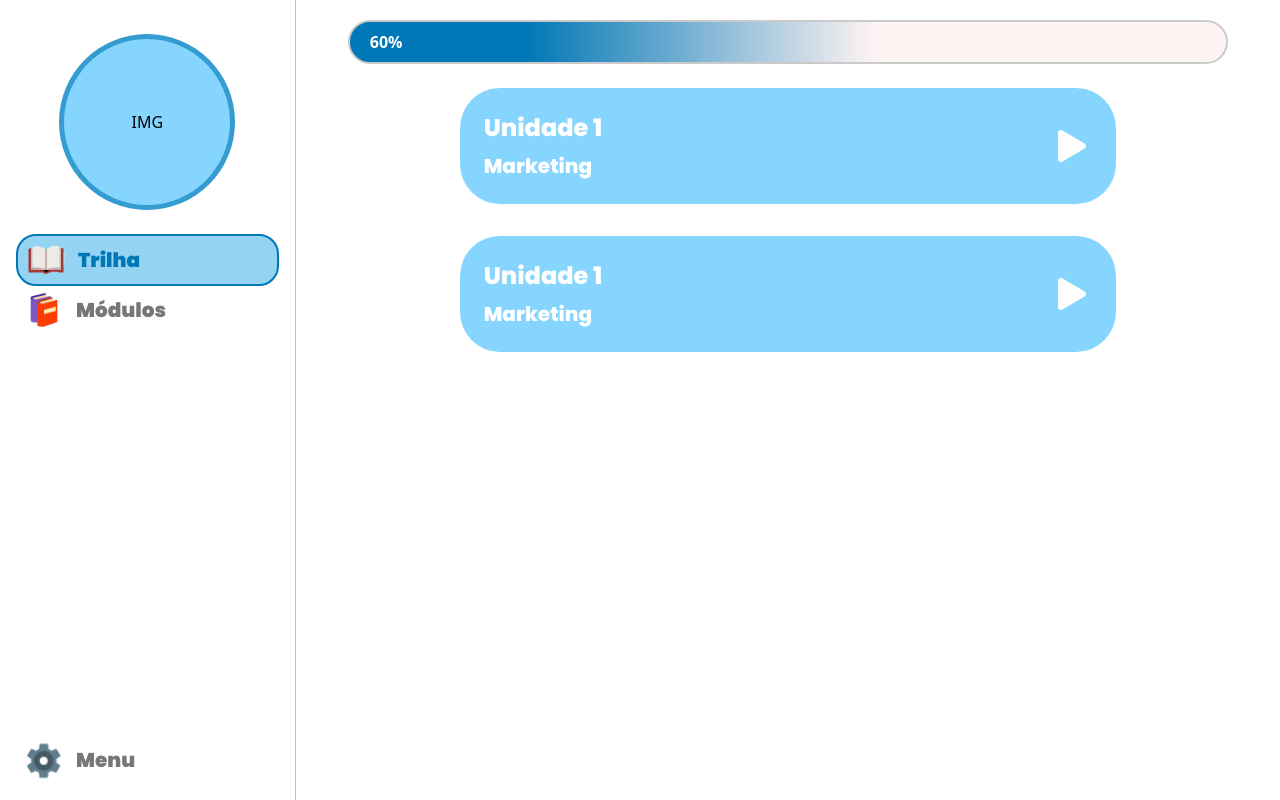
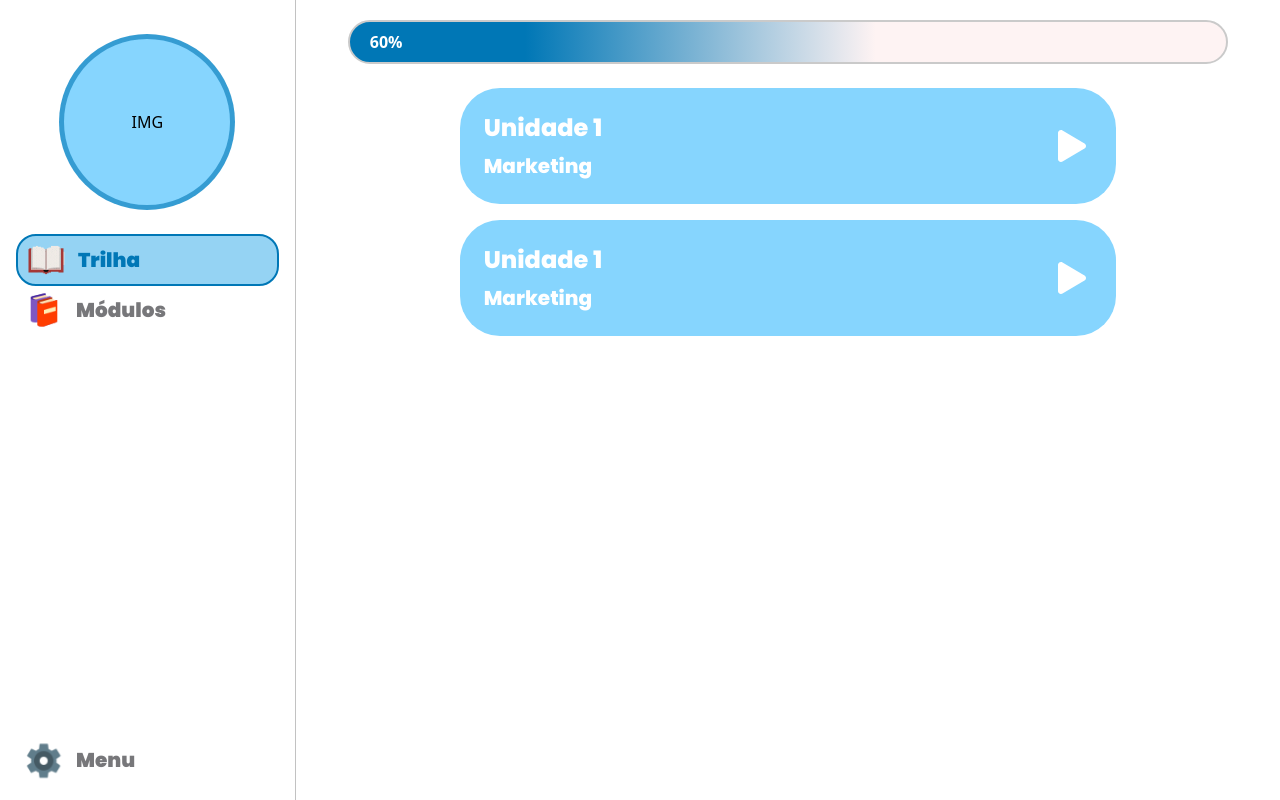
Before and after one commit to mariadxavier/roadmap-administracao, a React (Vite) app: page /principal in a window 1280 px wide. Built offline with nearby package versions, Linux system fonts and the light colour scheme; a web font is replaced by a local one.

Commit message:
temporary: style

```diff
--- a/src/components/Unit.tsx
+++ b/src/components/Unit.tsx
@@ -27,7 +27,7 @@ export function Unit({ children, numero, nome, color }: UnitProps) {
 
     return (
         <div
-            className="w-full sm:w-11/12 lg:w-8/12 bg-backgroundMedium-adm p-6 my-4 rounded-[40px]"
+            className="w-11/12 sm:w-11/12 lg:w-8/12 bg-backgroundMedium-adm p-6 mt-4 rounded-[40px]"
             style={{ background: `${color}` }}
         >
             {/* Header - Unidade minimizada: */}
--- a/src/pages/Login.tsx
+++ b/src/pages/Login.tsx
@@ -8,7 +8,7 @@ export function Login() {
     return (
         <div className="flex flex-col items-center lg:bg-backgroundLight-adm w-dwh h-dvh py-4">
             <GoBack />
-            <div className="flex items-center flex-col h-full w-full max-w-[560px] lg:bg-white lg:rounded-[20px] lg:pb-6 justify-center gap-4">
+            <div className="flex  items-center flex-col h-full w-full max-w-[560px] lg:bg-white lg:rounded-[20px] lg:pb-6 justify-center gap-4">
 
                 <img className="xsm:hidden size-60 bg-top bg-auto bg-no-repeat" src="https://raw.githubusercontent.com/Tarikul-Islam-Anik/Animated-Fluent-Emojis/master/Emojis/Smilies/See-No-Evil%20Monkey.png" alt="See-No-Evil Monkey"/>
 
@@ -20,7 +20,7 @@ export function Login() {
 
                     <Input label="Senha" placeHolder="Senha de acesso" icon={<FaLock size={22} className="text-[#808080]" />}></Input>
                     <AccessButton text="ENTRAR"/>
-                <Link to={"/signin"} className="font-poppins text-sm text-nowrap">
+                <Link to={"/signin"} className="font-poppins text-sm text-nowrap text-[#4e565c] font-bold">
                     Não tem conta ainda? <span className="font-bold text-titlePrincipal-adm">Cadastre-se!</span>
                 </Link>
                 </form>
```
